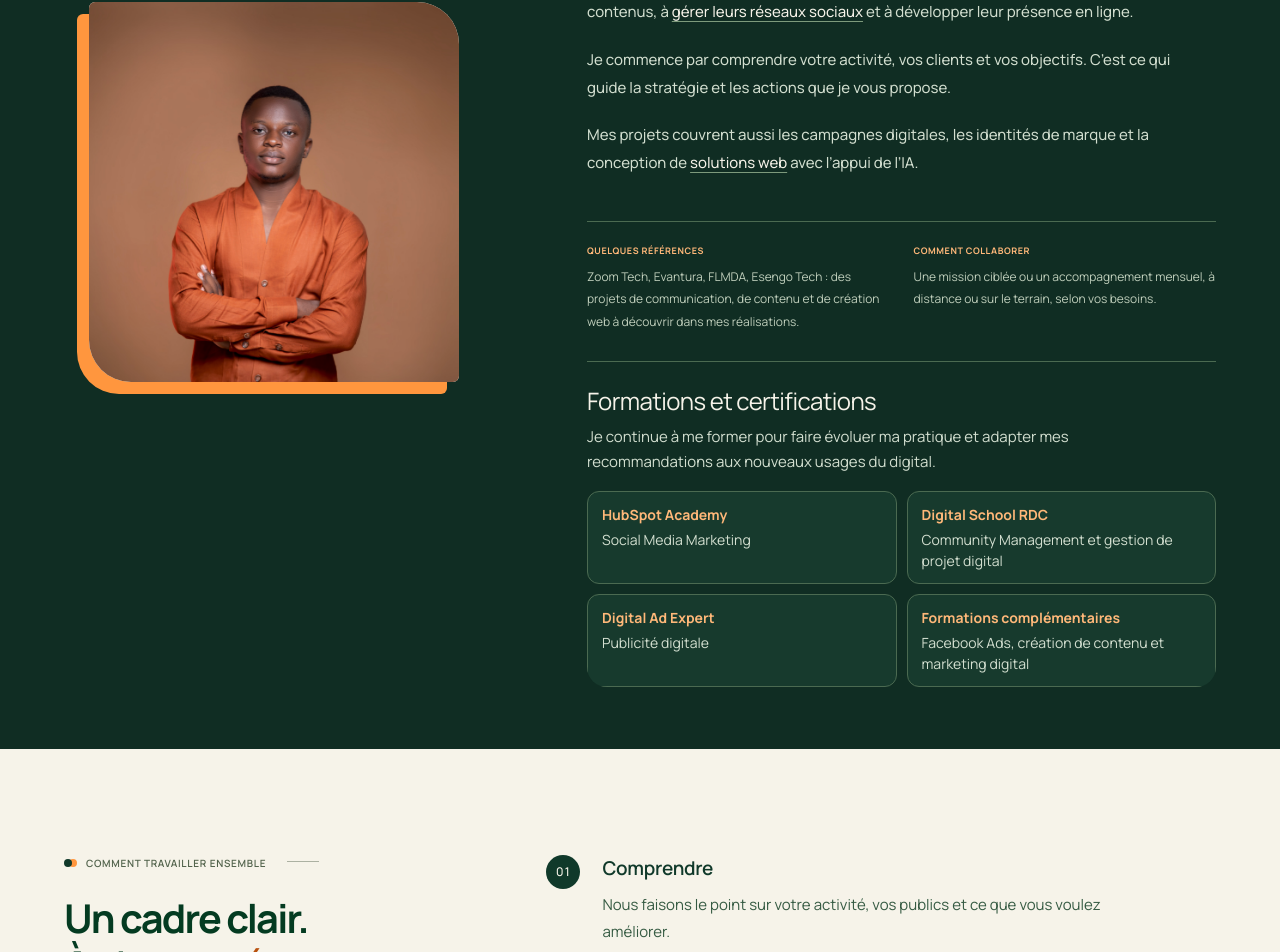
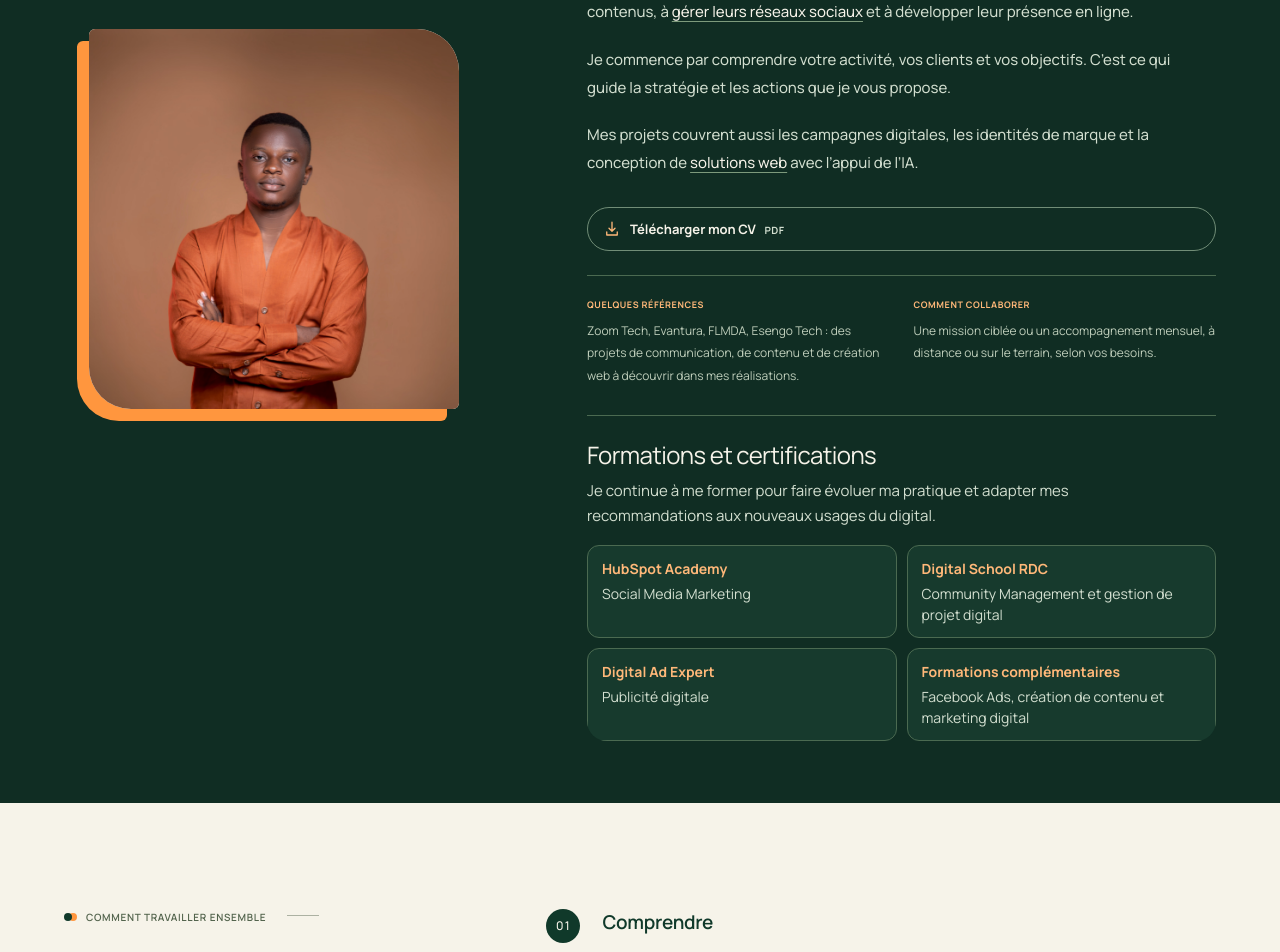
Before and after one commit to mmkdbusinessmkd/manasse-mukendi, a Next.js app: page / in a window 1280 px wide. Shown: the part 2241-3193 px from the top of the page. Built offline with nearby package versions, Linux system fonts and the light colour scheme.

Commit message:
Ajouter le CV de Manassé Mukendi à la section À propos

```diff
--- a/app/page.tsx
+++ b/app/page.tsx
@@ -259,6 +259,12 @@ export default function Home() {
           <p>Je commence par comprendre votre activité, vos clients et vos objectifs. C’est ce qui guide la stratégie et les actions que je vous propose.</p>
           <p>Mes projets couvrent aussi les campagnes digitales, les identités de marque et la conception de <a href="#service-06" onClick={() => revealService("06")}>solutions web</a> avec l’appui de l’IA.</p>
         </div>
+        <a className="about-cv-link" href="/documents/CV-Manasse-Mukendi.pdf" download>
+          <svg aria-hidden="true" width="18" height="18" viewBox="0 0 24 24" fill="none" stroke="currentColor" strokeWidth="1.75" strokeLinecap="round" strokeLinejoin="round">
+            <path d="M12 3v12m-4-4 4 4 4-4M5 16v4h14v-4"/>
+          </svg>
+          <span>Télécharger mon CV <small>PDF</small></span>
+        </a>
         <dl className="about-references">
           <div><dt>QUELQUES RÉFÉRENCES</dt><dd>Zoom Tech, Evantura, FLMDA, Esengo Tech : des projets de communication, de contenu et de création web à découvrir dans mes réalisations.</dd></div>
           <div><dt>COMMENT COLLABORER</dt><dd>Une mission ciblée ou un accompagnement mensuel, à distance ou sur le terrain, selon vos besoins.</dd></div>
--- a/app/reference-design.css
+++ b/app/reference-design.css
@@ -61,6 +61,11 @@
 .public-site .about-short .bio p,.public-site .about-short .bio .about-lead{color:#d3dfd0;font-size:15px;font-weight:450;line-height:1.85}
 .public-site .about-short .bio .about-lead{color:#f6f3e9;font-weight:600}
 .public-site .about-short .bio a{color:#f6f3e9;text-decoration-color:#7d9a7c}
+.public-site .about-cv-link{display:inline-flex;align-items:center;gap:9px;min-height:44px;max-width:100%;margin-top:10px;padding:9px 15px;border:1px solid #718d77;border-radius:100px;color:#f6f3e9;font-size:13px;font-weight:700;line-height:1.4;transition:background-color .2s,border-color .2s}
+.public-site .about-cv-link svg{flex:none;color:#ffb879}
+.public-site .about-cv-link small{margin-left:6px;color:#d3dfd0;font-size:10px;letter-spacing:.04em}
+.public-site .about-cv-link:hover{background-color:#214735;border-color:#ffb879}
+.public-site .about-cv-link:focus-visible{outline:2px solid #ffb879;outline-offset:4px}
 .public-site .about-short .about-references{border-color:#4b6a51;gap:24px;margin-top:24px}
 .public-site .about-short .about-references dt{color:#ffb879;font-size:9px}
 .public-site .about-short .about-references dd{color:#bfcebb;font-size:12px;line-height:1.85}
```
Also changed, not shown: 1 other file (tests, documents, lock files or other folders).
